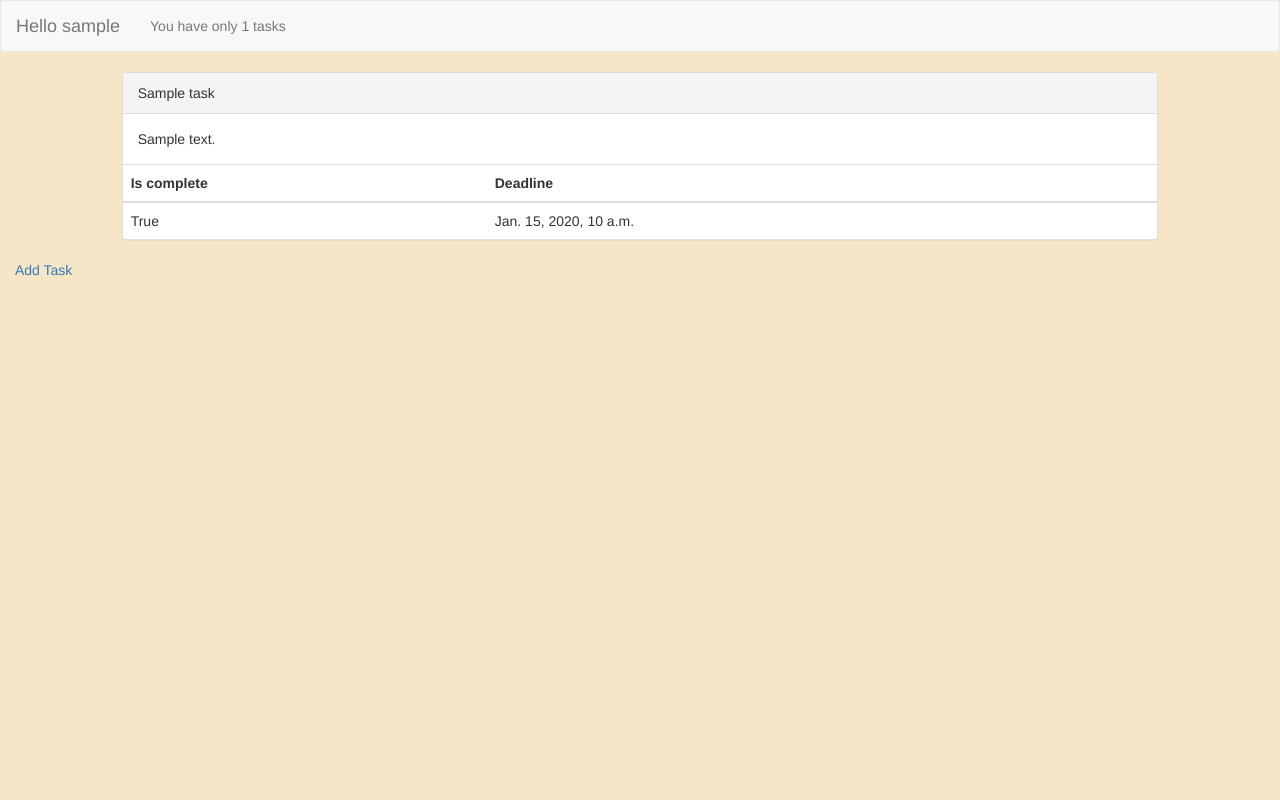
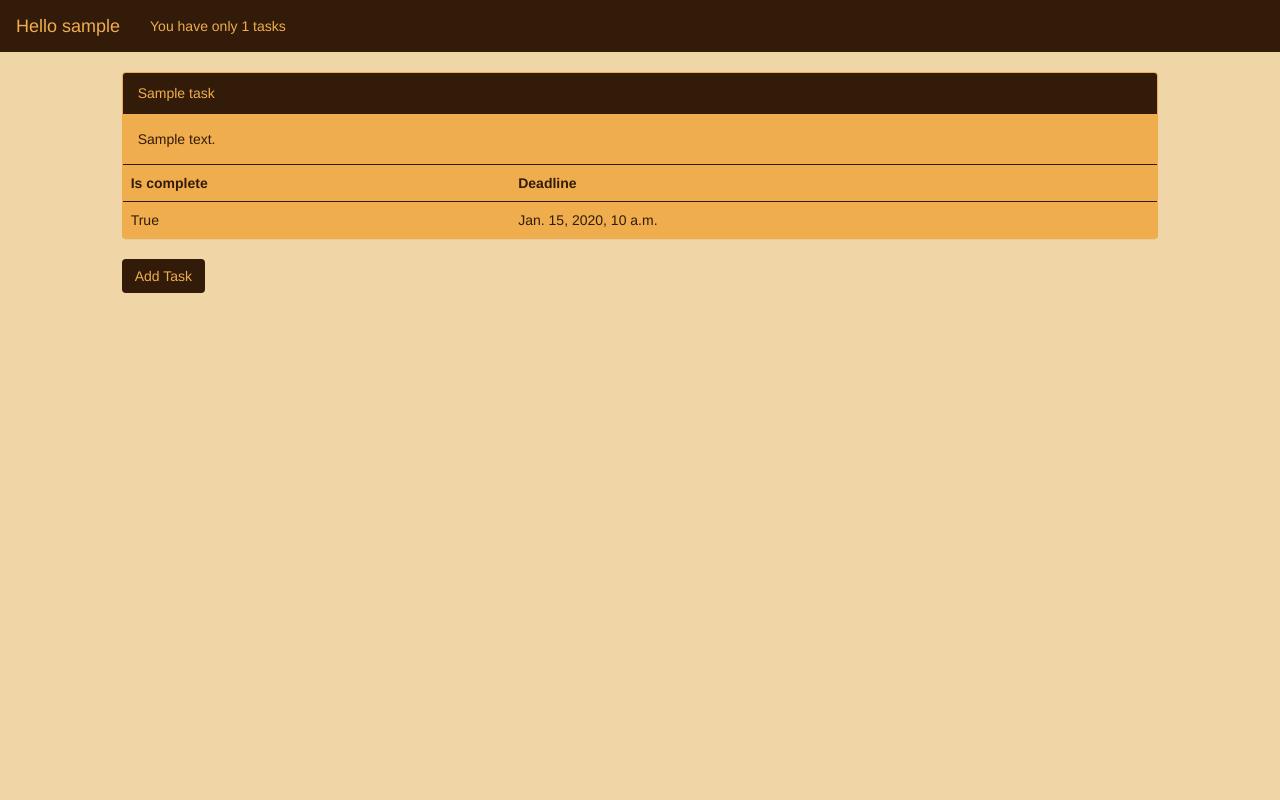
Before and after one commit to dmytrorevak/django-tasks-list-app, a Django app: page / in a window 1280 px wide. Run offline with Django 3.2, Linux system fonts and the light colour scheme; a user stored in the database is signed in; tables that the repository leaves empty hold one stand-in row (values such as "Sample post"); some libraries are stand-ins or nearby versions.

Commit message:
finished with user page template

```diff
--- a/tasks_list/static/css/main.css
+++ b/tasks_list/static/css/main.css
@@ -1,7 +1,23 @@
+.brown {
+    background-color: #321c09;
+}
+
+.yellow {
+    background-color: #f0ad4e;
+}
+
+.text-gold {
+    color: #f0ad4e;
+}
+
+.text-brown {
+    color: #321c09;
+}
+
 .wrapper {
     min-height: 100vh;
     position: relative;
-    background-color: #f6e5c6;
+    background-color: #f0d6a7;
 }
 
 .authenticate-form {
@@ -12,18 +28,14 @@
     width: 40%;
     padding: 30px 30px 15px;
     border-radius: 15px;
-    background-color: #f0ad4e;
     border: 1px solid #eea236;
-    color: #3f2502;
 }
 
 .authenticate-button {
-    background-color: #3f2502;
-    color: #f0ad4e;
     width: 20%;
 }
 
-.authenticate-button:hover {
+.brown-btn:hover {
     color: #eea236;
 }
 
@@ -34,3 +46,16 @@
 .error-field {
     color: #a94442;
 }
+
+.nav {
+    border-radius: initial;
+}
+
+.panel > table.table > thead.table-head > tr > th {
+    border: initial;
+}
+
+.panel > .panel-body + .table,
+ .panel > table.table > tbody.table-body > tr > td {
+    border-color: #321c09;
+}
--- a/tasks_list/templates/registration/login.html
+++ b/tasks_list/templates/registration/login.html
@@ -7,7 +7,7 @@
 {% endblock title %}
 
 {% block content %}
-    <form action="{% url 'login' %}" method="POST" class="form-horizontal authenticate-form">
+    <form action="{% url 'login' %}" method="POST" class="form-horizontal authenticate-form yellow">
         {% csrf_token %}
         <div class="form-group">
             <label for="{{form.username.id_for_label}}" class="col-sm-2 control-label">Login</label>
@@ -22,7 +22,7 @@
             </div>
         </div>
         <div class="form-group centered-form-group">
-            <button type="submit" class="btn authenticate-button">Log In</button>
+            <button type="submit" class="btn authenticate-button brown text-gold">Log In</button>
         </div>
     </form>
 {% endblock content %}
--- a/tasks_list/templates/registration/sign-up.html
+++ b/tasks_list/templates/registration/sign-up.html
@@ -7,7 +7,7 @@
 {% endblock title %}
 
 {% block content %}
-    <form action="{% url 'sign_up' %}" method="POST" class="authenticate-form">
+    <form action="{% url 'sign_up' %}" method="POST" class="authenticate-form yellow">
         {% csrf_token %}
         {% for field in form %}
             <div class="form-group {% if field.errors %}has-error{% endif %}">
@@ -19,7 +19,7 @@
             </div>
         {% endfor %}
         <div class="form-group centered-form-group">
-            <button type="submit" class="btn authenticate-button">Sign Up</button>
+            <button type="submit" class="btn authenticate-button brown text-gold">Sign Up</button>
         </div>
     </form>
 {% endblock %}
--- a/tasks_list/templates/user-page.html
+++ b/tasks_list/templates/user-page.html
@@ -7,7 +7,7 @@
 
 {% block content %}
     <div class="row">
-        <nav class="navbar navbar-default">
+        <nav class="navbar nav brown text-gold">
             <div class="navbar-header">
                 <span class="navbar-brand">Hello {{user.username}}</span>
             </div>
@@ -17,18 +17,17 @@
     <div class="row">
         <div class="col-sm-10 col-sm-offset-1">
         {% for task in tasks %}
-            <div class="panel panel-default">
-                <div class="panel-heading">{{task.name}}</div>
+            <div class="panel text-brown yellow">
+                <div class="panel-heading brown text-gold">{{task.name}}</div>
                 <div class="panel-body">{{task.description}}</div>
                 <table class="table">
-                    <thead>
+                    <thead class="table-head">
                         <tr>
                             <th>Is complete</th>
                             <th>Deadline</th>
-                            <th></th>
                         </tr>
                     </thead>
-                    <tbody>
+                    <tbody class="table-body">
                         <tr>
                             <td>{{task.is_complete}}</td>
                             <td>{{task.deadline}}</td>
@@ -39,5 +38,9 @@
         {% endfor %}
         </div>
     </div>
-    <a href="{% url 'add_task' %}">Add Task</a>
+    <div class="row">
+        <div class="col-sm-10 col-sm-offset-1">
+            <a href="{% url 'add_task' %}" class="btn brown text-gold brown-btn">Add Task</a>
+        </div>
+    </div>
 {% endblock content %}
```
